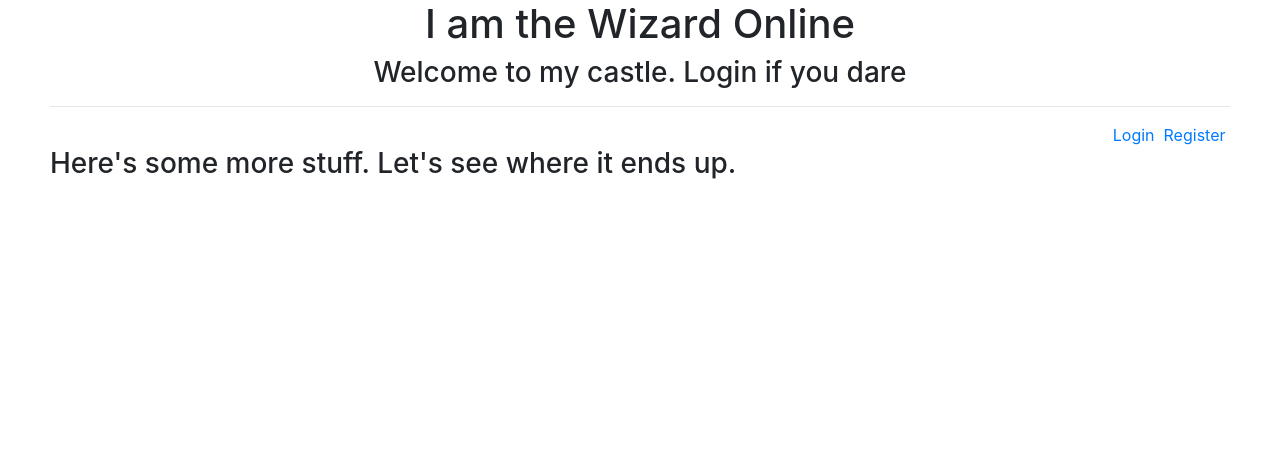
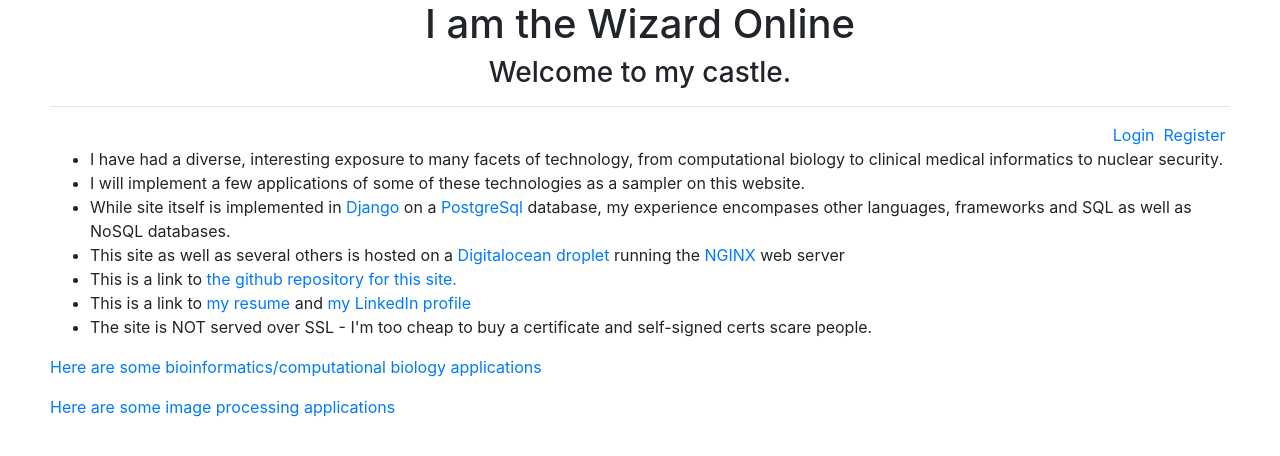
Before and after one commit to techwiz42/dj_test, a Django app: template templates/users/home.html in a window 1280 px wide. Shown: the top 456 px of the page. Run offline with Django 4.2, Linux system fonts and the light colour scheme; the template is opened without the code that fills it, so the values that code supplies are empty; some libraries are stand-ins or nearby versions.

Commit message:
added foundation of img processing app

```diff
--- a/django_app/settings.py
+++ b/django_app/settings.py
@@ -41,6 +41,8 @@ INSTALLED_APPS = [
     'django.contrib.messages',
     'django.contrib.staticfiles',
     'hello_world',
+    'str_cmp',
+    'imgs',
     'users.apps.UsersConfig',
 ]
 
@@ -126,7 +128,8 @@ USE_TZ = True
 # https://docs.djangoproject.com/en/4.2/howto/static-files/
 
 STATIC_URL = '/static/'
-STATIC_ROOT = os.path.join(BASE_DIR, "staticfiles")
+STATIC_ROOT = os.path.join(BASE_DIR, "static")
+STATICFILES_DIRS = [ os.path.join(BASE_DIR, "staticfiles"), ]
 LOGIN_REDIRECT_URL = 'home'
 
 # Default primary key field type
--- a/templates/base.html
+++ b/templates/base.html
@@ -22,7 +22,7 @@
                 		</div>
         		{% else %}
                 		<div style="text-align: center;">
-                        		<h3>Welcome to my castle. Login if you dare</h3>
+                        		<h3>Welcome to my castle.</h3>
                 		</div>
                 		<hr>
                 		<div style="text-align: right;">
--- a/templates/users/home.html
+++ b/templates/users/home.html
@@ -1,7 +1,37 @@
 {% extends "base.html" %}
+{% load static %}
 
 {% block content %}
 	<div class="main_content">
-		<h3> Here's some more stuff. Let's see where it ends up.</h3>
+		<div class="intro">
+			<ul>
+				<li>I have had a diverse, interesting exposure to many facets of technology,
+			from computational biology to clinical medical informatics to nuclear
+			security.
+			<li>I will implement a few applications of some of these technologies
+			as a sampler on this website.
+			<li>While site itself is implemented in
+			<a href="https://www.djangoproject.com/" target="_blank">Django</a> on a
+			<a href="https://www.postgresql.org/" target="_blank">PostgreSql</a> database, my experience
+			encompases other languages, frameworks and SQL as well as NoSQL databases.
+			<li>This site as well as several others is hosted on a
+				<a href="https://www.digitalocean.com/products/droplets" target="_blank">
+					Digitalocean droplet</a> running the
+				<a href="https://docs.nginx.com/nginx/admin-guide/web-server/" target="_blank">NGINX</a> web server
+			<li>This is a link to <a href="https://github.com/techwiz42/techwizard" target="_blank">the github repository for this site.</a>
+			<li>This is a link to <a href="{% static 'users/resume.pdf' %}" target="_blank">my resume</a> and
+			 <a href="https://www.linkedin.com/in/psisk/" target="_blank">my LinkedIn profile</a>
+			 <li>The site is NOT served over SSL - I'm too cheap to buy a certificate and self-signed certs scare people.
+
+		</div>
+		<p/>
+		<div class="comp_bio">
+		<div style="text-align: left;">
+			<a href="{% url 'str_cmp' %}">Here are some bioinformatics/computational biology applications</a>
+		</div>
+		<p/>
+		<div class="image_processing">
+			<a href="{% url 'proc_imgs' %}">Here are some image processing applications</a>
+		</div>
 	</div>
-{% endblock %}
+{% endblock content%}
--- a/templates/users/login.html
+++ b/templates/users/login.html
@@ -12,6 +12,7 @@
 		<button type="submit">Login</button>
 	</form>
 </div>
-{% endblock %}
 
 <p>Register here for an account: <a href="{% url 'register' %}">Register here</a><p>
+
+{% endblock %}
```
Also changed, not shown: django_app/urls.py (+7 -0 lines).
